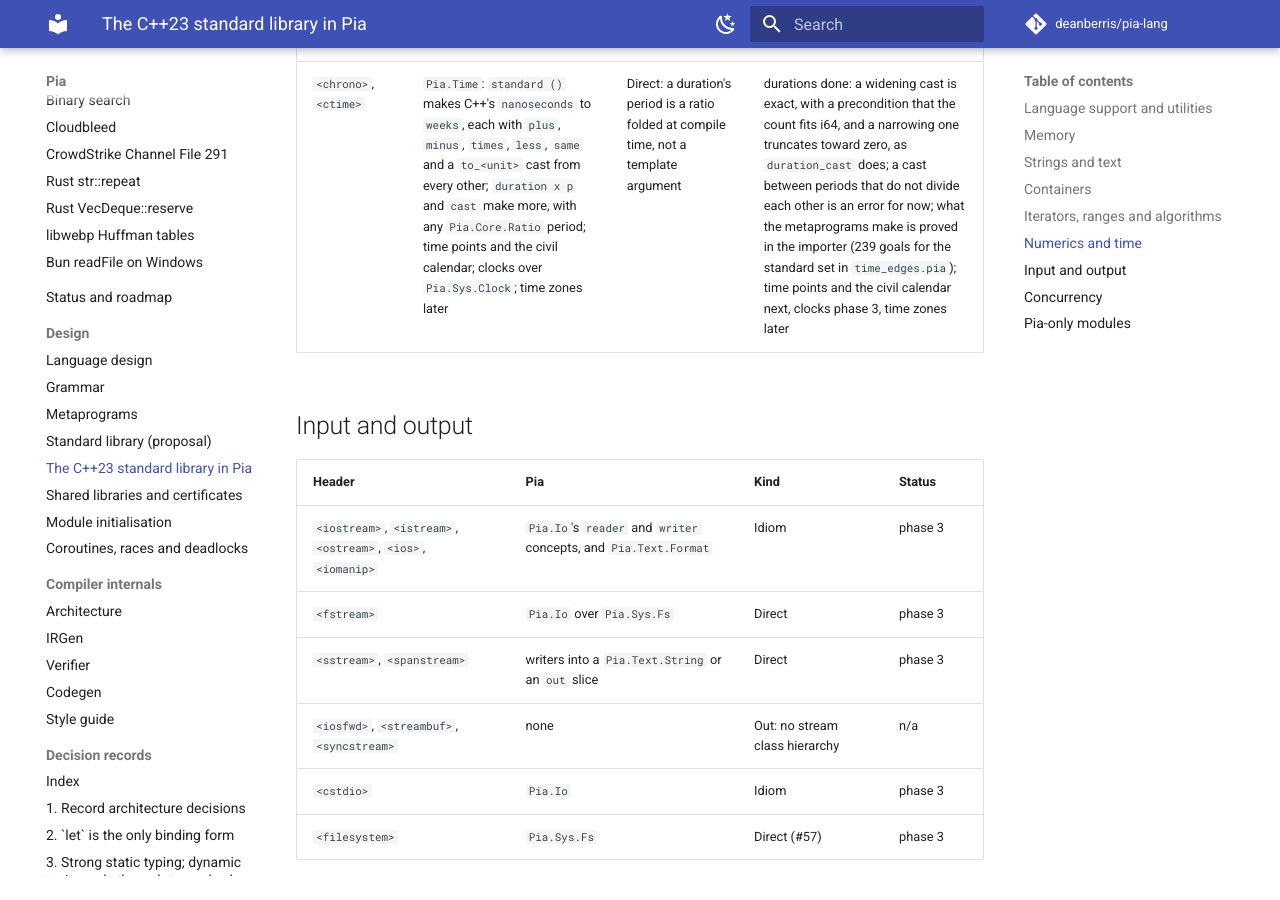
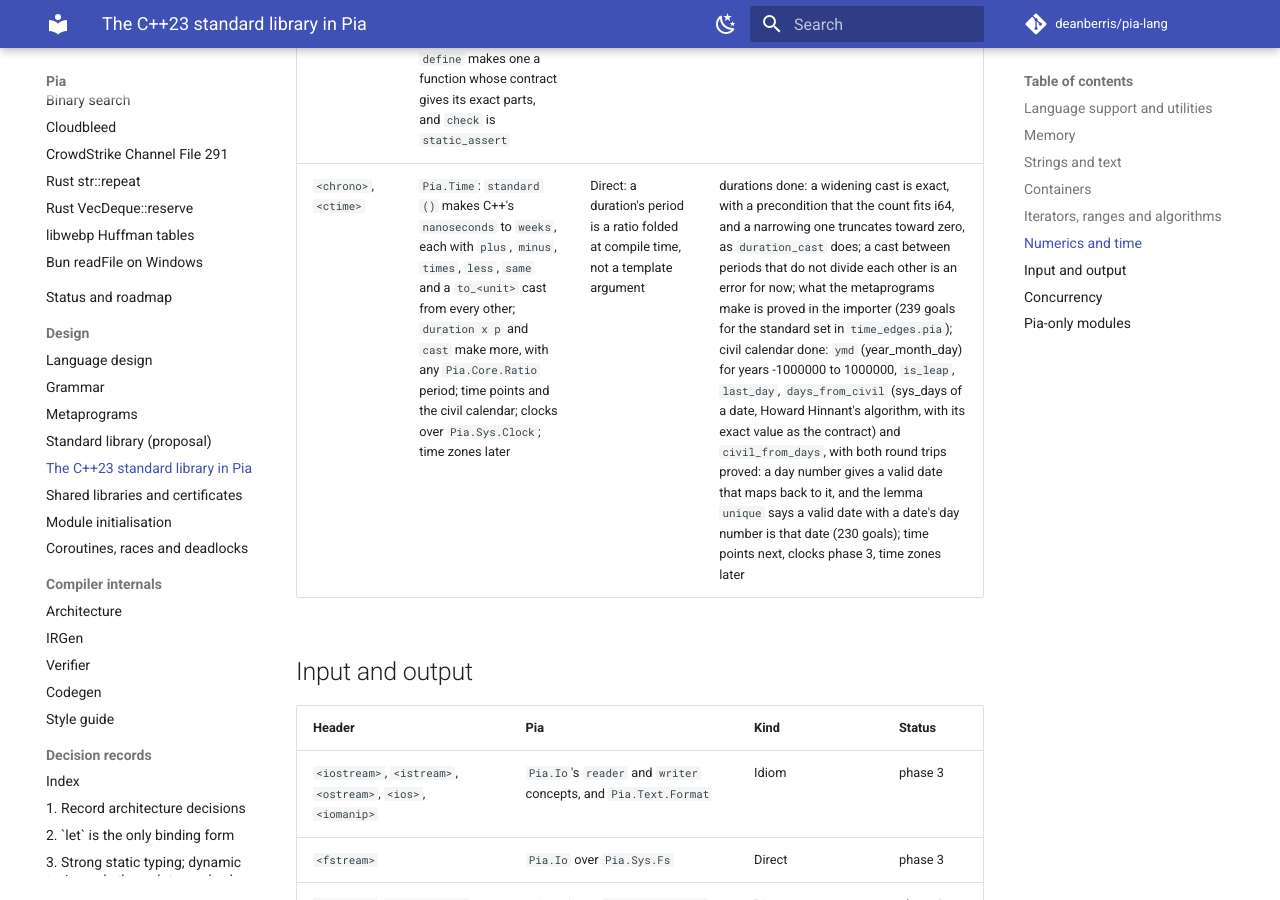
Before and after one commit to deanberris/pia-lang, an MkDocs documentation site: the page built from docs/cpp-std.md, in a window 1280 px wide and 900 px high, scrolled down 13274 px. Built offline with MkDocs 1.6.1 and Material for MkDocs 9.7.7, drawn with Linux system fonts in a browser that asks for light colours; comment, search, counter and statistics services are not loaded.

Commit message:
Pia.Time: the civil calendar, with both round trips proved (phase 1.10)
ymd is year_month_day for years -1000000 to 1000000, with is_leap,
last_day and the spec valid. days_from_civil is Howard Hinnant's
algorithm, with the spec civil_days, its exact value, as its contract.
civil_from_days gives a valid date that maps back to its day number,
and the lemma unique says a valid date with a date's day number is that
date, so civil_from_days (days_from_civil d) is d.

The proof goes in levels: a day number splits into a 400-year era and a
day of the era, that into a March-based year of the era and a day of the
year, and that into a month and a day. Each level's round trip is a
lemma over small ranges; linking lemmas place February and leap years.

Co-Authored-By: Claude Opus 5.5 <noreply@anthropic.com>

```diff
--- a/docs/cpp-std.md
+++ b/docs/cpp-std.md
@@ -109,7 +109,7 @@ All containers are in `Pia.Mem` (#72) and take an allocator. Element access is `
 | `<valarray>` | `vec<T, k>` and `spread` | Out | n/a |
 | `<random>` | `Pia.Core.Rand`: integer engines and integer distributions; floating-point distributions later | Direct | phase 1, phase 4 |
 | `<ratio>` | `Pia.Core.Ratio`: `reduce`, `add`, `subtract`, `multiply`, `divide`, `equal`, `less`, `less_equal` and the SI prefixes (`si "milli"`), metaprograms that fold ratios at compile time; `define` makes one a function whose contract gives its exact parts, and `check` is `static_assert` | Direct: C++ folds in its types, Pia in exported metaprograms (ADR 0039) | done: exact 128-bit arithmetic, always in lowest terms with a positive denominator; a zero denominator, division by zero or a part outside i64 is a compile-time error, as in C++; no proof obligations beyond `value`'s (1 goal) |
-| `<chrono>`, `<ctime>` | `Pia.Time`: `standard ()` makes C++'s `nanoseconds` to `weeks`, each with `plus`, `minus`, `times`, `less`, `same` and a `to_<unit>` cast from every other; `duration x p` and `cast` make more, with any `Pia.Core.Ratio` period; time points and the civil calendar; clocks over `Pia.Sys.Clock`; time zones later | Direct: a duration's period is a ratio folded at compile time, not a template argument | durations done: a widening cast is exact, with a precondition that the count fits i64, and a narrowing one truncates toward zero, as `duration_cast` does; a cast between periods that do not divide each other is an error for now; what the metaprograms make is proved in the importer (239 goals for the standard set in `time_edges.pia`); time points and the civil calendar next, clocks phase 3, time zones later |
+| `<chrono>`, `<ctime>` | `Pia.Time`: `standard ()` makes C++'s `nanoseconds` to `weeks`, each with `plus`, `minus`, `times`, `less`, `same` and a `to_<unit>` cast from every other; `duration x p` and `cast` make more, with any `Pia.Core.Ratio` period; time points and the civil calendar; clocks over `Pia.Sys.Clock`; time zones later | Direct: a duration's period is a ratio folded at compile time, not a template argument | durations done: a widening cast is exact, with a precondition that the count fits i64, and a narrowing one truncates toward zero, as `duration_cast` does; a cast between periods that do not divide each other is an error for now; what the metaprograms make is proved in the importer (239 goals for the standard set in `time_edges.pia`); civil calendar done: `ymd` (year_month_day) for years -1000000 to 1000000, `is_leap`, `last_day`, `days_from_civil` (sys_days of a date, Howard Hinnant's algorithm, with its exact value as the contract) and `civil_from_days`, with both round trips proved: a day number gives a valid date that maps back to it, and the lemma `unique` says a valid date with a date's day number is that date (230 goals); time points next, clocks phase 3, time zones later |
 
 ## Input and output
 
```
Also changed, not shown: CODEMAP.md (+1 -1 lines), 7 other files.
